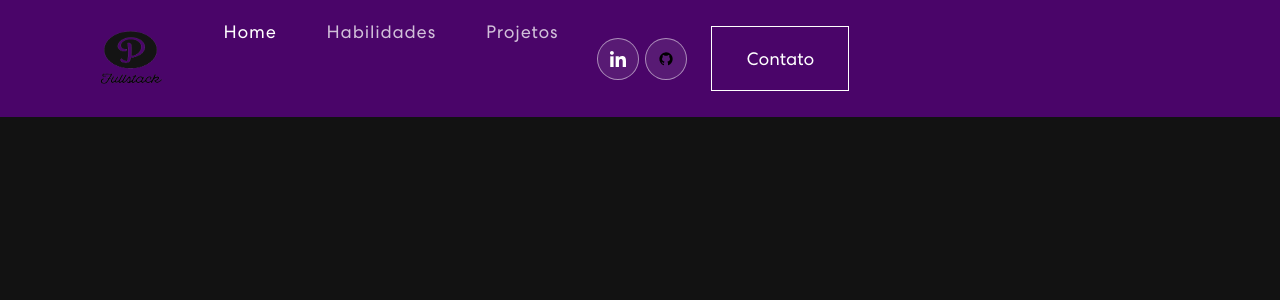
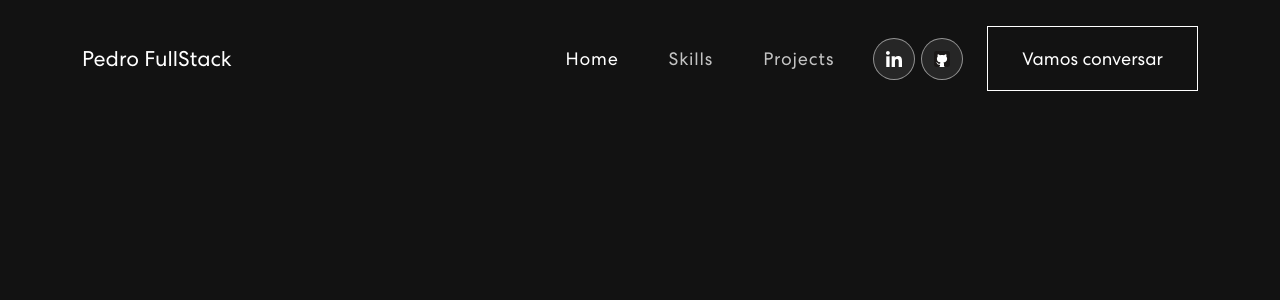
Before and after one commit to iroDevs/-Portfolio-Website, a React (Create React App) app: page / in a window 1280 px wide. Shown: the top 300 px of the page. Built offline with nearby package versions, Linux system fonts and the light colour scheme.

Commit message:
corrigindo navBar

```diff
--- a/src/App.css
+++ b/src/App.css
@@ -48,14 +48,22 @@ h1, h2, h3, h4, h5, h6 {
 
 /*NavBar*/
 
+.title-name {
+  color: #fff;
+  font-size:16pt;
+}
+
 nav.navbar {
   padding: 18px 0;
   position: fixed;
+  display: flex !important;
+  justify-content: space-between !important;
+  align-items: center !important;
   width: 100%;
   top: 0;
   z-index: 9999;
   transition:  0.32s ease-in-out;
-  background-color: #4a0569 !important;
+  background-color: #121212 !important;
 }
 nav.navbar.scrolled {
   padding: 0px 0;
--- a/src/App.js
+++ b/src/App.js
@@ -1,11 +1,10 @@
-import logo from './logo.svg';
+import 'bootstrap/dist/css/bootstrap.min.css';
 import './App.css';
-import 'bootstrap/dist/css/bootstrap.min.css';
 import NavBar from './Components/NavBar'
 
 function App() {
   return (
-    <div className="">
+    <div className="App">
       <NavBar />
     </div>
   );
--- a/src/Components/NavBar.jsx
+++ b/src/Components/NavBar.jsx
@@ -1,15 +1,15 @@
-import Container from 'react-bootstrap/Container';
-import Nav from 'react-bootstrap/Nav';
-import Navbar from 'react-bootstrap/Navbar';
-import {useState,useEffect} from 'react'
-import Logo from '../assets/img/logo2.png'
-import navIcon1 from '../assets/img/nav-icon1.svg'
-import navIcon4 from '../assets/img/nav-icon4.svg'
+import { useState, useEffect } from "react";
+import { Navbar, Nav, Container } from "react-bootstrap";
+
+import navIcon1 from '../assets/img/nav-icon1.svg';
+import navIcon4 from '../assets/img/nav-icon4.svg';
 
 
-function NavBar() {
-    const [activeLink, setActiveLink] = useState('home')
-    const [scroled , setScrolled] = useState(false);
+
+const NavBar = () => {
+
+  const [activeLink, setActiveLink] = useState('home');
+  const [scrolled, setScrolled] = useState(false);
 
   useEffect(() => {
     const onScroll = () => {
@@ -20,39 +20,46 @@ function NavBar() {
       }
     }
 
-        window.addEventListener("scroll",onScroll);
+    window.addEventListener("scroll", onScroll);
 
-        return () => window.removeEventListener("scroll",onScroll);
-    })
+    return () => window.removeEventListener("scroll", onScroll);
+  }, [])
 
-    function onUpdateActiveLink(linkName){
-        setActiveLink(linkName)
+  const onUpdateActiveLink = (value) => {
+    setActiveLink(value);
   }
 
   return (
-    <Navbar bg="light" expand="lg" className={scroled ? "scrolled": ""}>
+
+      <Navbar expand="md" className={scrolled ? "scrolled" : ""}>
         <Container>
-        <Navbar.Brand href="#home"><img width="100px" height="60px" src={Logo}></img></Navbar.Brand>
-        <Navbar.Toggle aria-controls="basic-navbar-nav" />
+          <Navbar.Brand href="/">
+           <span className="title-name">Pedro FullStack</span>
+          </Navbar.Brand>
+          <Navbar.Toggle aria-controls="basic-navbar-nav">
+            <span className="navbar-toggler-icon"></span>
+          </Navbar.Toggle>
           <Navbar.Collapse id="basic-navbar-nav">
-          <Nav className="me-auto">
-            <Nav.Link href="#home" className={activeLink === "home" ? 'active navbar-link' : 'navbar-link'} onClick={()=> onUpdateActiveLink("home")} >Home</Nav.Link>
-            <Nav.Link href="#skills"  className={activeLink === "skills" ? 'active navbar-link' : 'navbar-link'} onClick={()=> onUpdateActiveLink("skills")} >Habilidades</Nav.Link>
-            <Nav.Link href="#projects"  className={activeLink === "projects" ? 'active navbar-link' : 'navbar-link'} onClick={()=> onUpdateActiveLink("projects")} >Projetos</Nav.Link>
+            <Nav className="ms-auto">
+              <Nav.Link href="#home" className={activeLink === 'home' ? 'active navbar-link' : 'navbar-link'} onClick={() => onUpdateActiveLink('home')}>Home</Nav.Link>
+              <Nav.Link href="#skills" className={activeLink === 'skills' ? 'active navbar-link' : 'navbar-link'} onClick={() => onUpdateActiveLink('skills')}>Skills</Nav.Link>
+              <Nav.Link href="#projects" className={activeLink === 'projects' ? 'active navbar-link' : 'navbar-link'} onClick={() => onUpdateActiveLink('projects')}>Projects</Nav.Link>
+            </Nav>
             <span className="navbar-text">
               <div className="social-icon">
-                    <a href='#'><img src={navIcon1}></img></a>
-                    <a href='#'><img  src={navIcon4}></img></a>
+                <a href="#"><img src={navIcon1} alt="" /></a>
+                <a href="#"><img src={navIcon4} alt="" /></a>
+
               </div>
-                <button className="btn-contact" onClick={()=> console.log("clicado")}>
-                Contato
-                </button>
+
+                <button className="vvd"><span>Vamos conversar</span></button>
+
             </span>
-          </Nav>
           </Navbar.Collapse>
         </Container>
       </Navbar>
-  );
+
+  )
 }
 
 export default NavBar;
```
Also changed, not shown: src/assets/img/nav-icon4.svg. Lines whose indentation alone changed are shown as unchanged.
